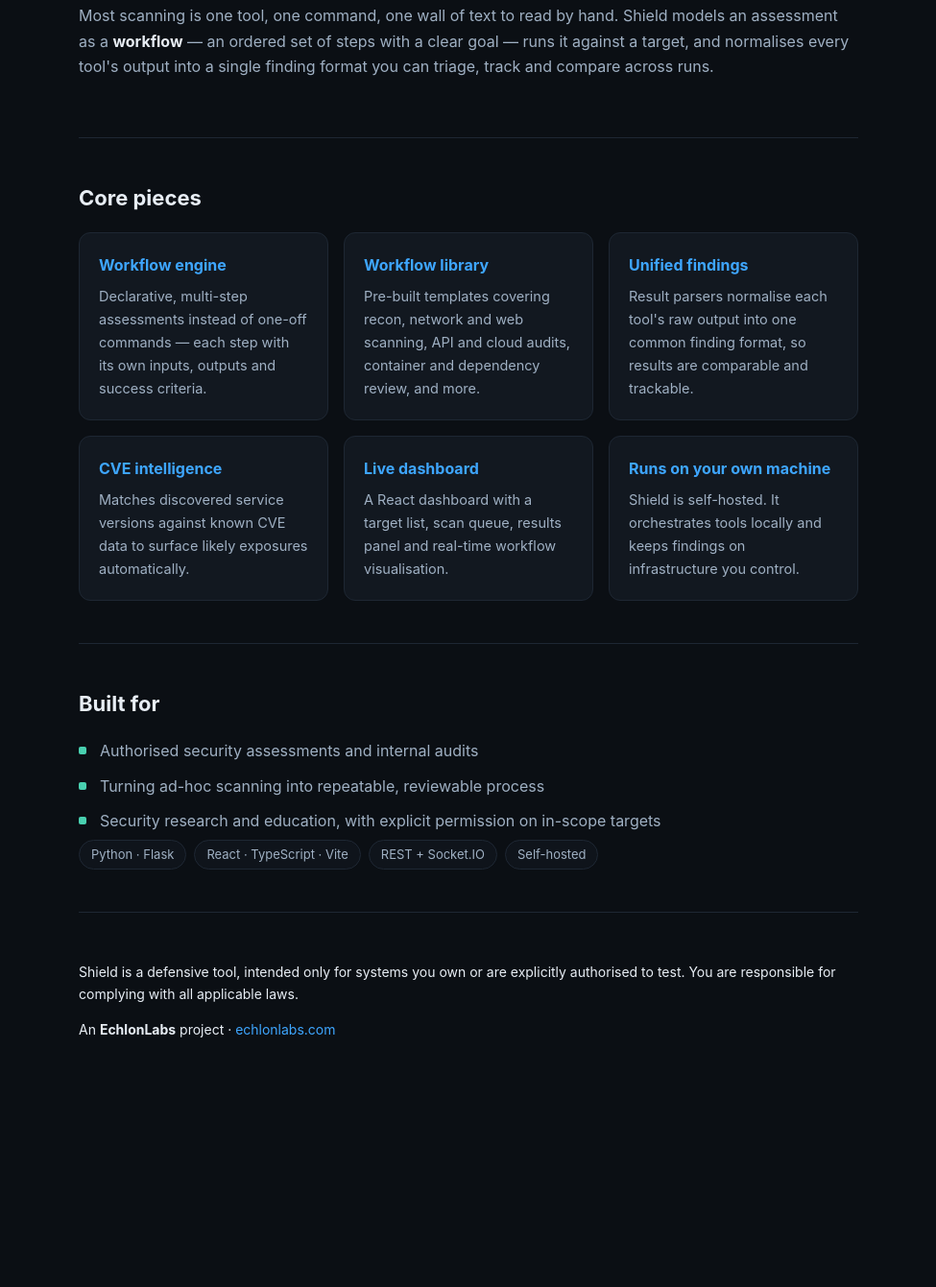
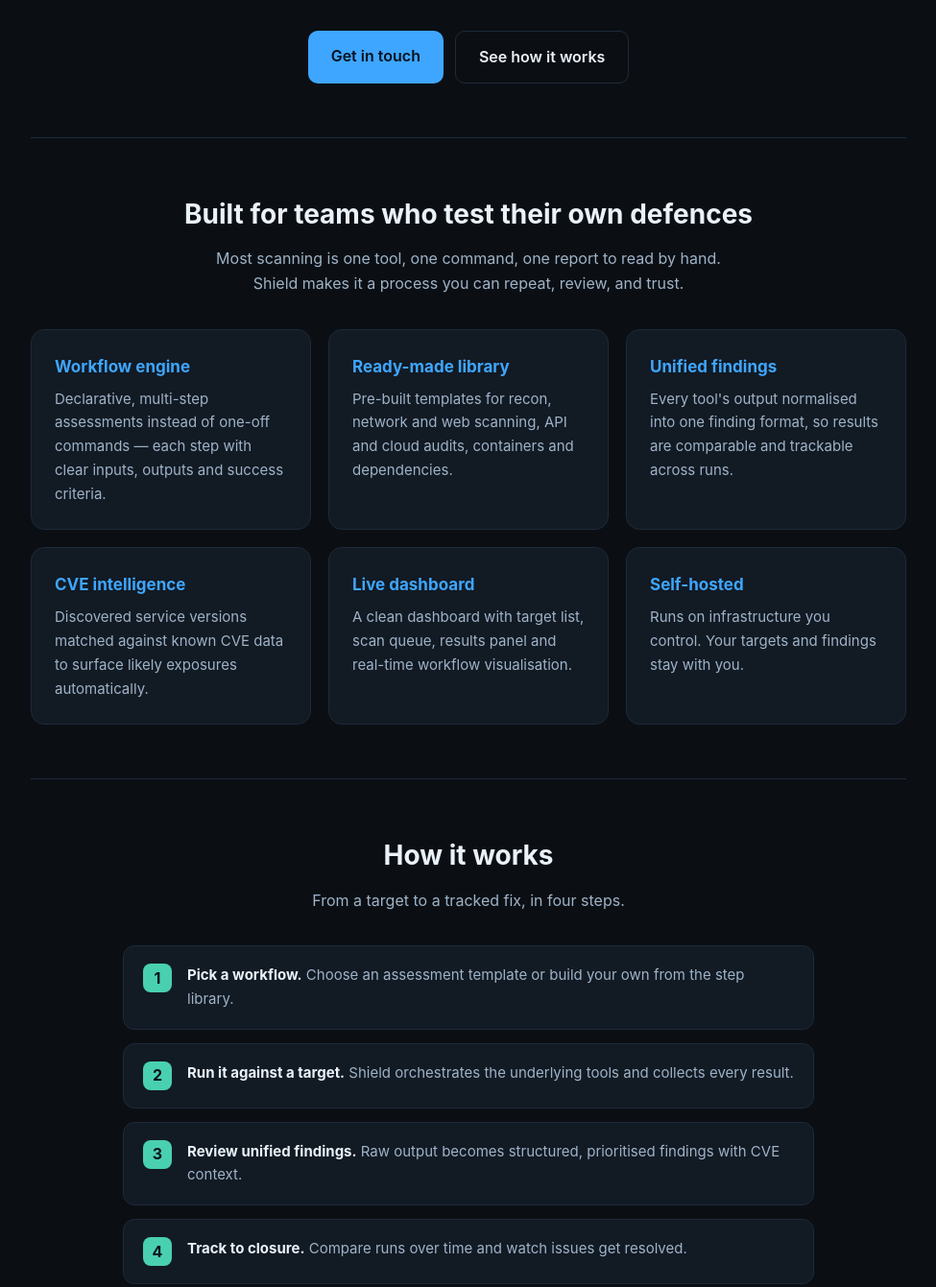
Before and after one commit to Eagle84/shield, a plain HTML site: page index.html in a window 1280 px wide. Shown: the part 405-1746 px from the top of the page at 96% size, without its empty margins (152-1127 px from the left). Before the commit the page ends 1567 px from the top, so only its background shows below. Drawn offline with Linux system fonts and the light colour scheme.

Commit message:
Marketing page with Contact section

```diff
--- a/index.html
+++ b/index.html
@@ -3,99 +3,104 @@
 <head>
 <meta charset="utf-8">
 <meta name="viewport" content="width=device-width, initial-scale=1">
-<title>Shield — defensive security workflow engine</title>
-<meta name="description" content="Shield turns raw security-tool output into structured, prioritised findings through declarative, repeatable assessment workflows.">
+<title>Shield — turn scans into decisions</title>
+<meta name="description" content="Shield is a defensive security workflow engine: it runs repeatable assessments and turns raw tool output into prioritised, trackable findings.">
 <style>
   :root{
-    --bg:#0b0f14; --panel:#121820; --line:#1e2733;
-    --ink:#e8eef5; --muted:#9fb0c3; --accent:#3ea6ff; --accent2:#49d0b0;
+    --bg:#0b0f14; --panel:#121a24; --line:#1e2a38;
+    --ink:#eaf1f8; --muted:#9fb3c7; --accent:#3ea6ff; --accent2:#49d0b0;
   }
   *{box-sizing:border-box}
+  html{scroll-behavior:smooth}
   body{margin:0;font:16px/1.65 -apple-system,BlinkMacSystemFont,"Segoe UI",Roboto,Helvetica,Arial,sans-serif;
     background:var(--bg);color:var(--ink);-webkit-font-smoothing:antialiased}
-  .wrap{max-width:860px;margin:0 auto;padding:0 24px}
-  header{padding:72px 0 40px;border-bottom:1px solid var(--line)}
-  .kicker{letter-spacing:.14em;text-transform:uppercase;font-size:12px;color:var(--accent2);margin:0 0 14px}
-  h1{font-size:44px;line-height:1.1;margin:0 0 16px;font-weight:700}
-  .lede{font-size:20px;color:var(--muted);margin:0;max-width:62ch}
-  section{padding:44px 0;border-bottom:1px solid var(--line)}
-  h2{font-size:22px;margin:0 0 18px}
-  p{color:var(--ink)}
-  .muted{color:var(--muted)}
-  .grid{display:grid;grid-template-columns:repeat(auto-fit,minmax(230px,1fr));gap:16px;margin-top:8px}
-  .card{background:var(--panel);border:1px solid var(--line);border-radius:12px;padding:20px}
-  .card h3{margin:0 0 8px;font-size:16px;color:var(--accent)}
-  .card p{margin:0;font-size:14.5px;color:var(--muted)}
-  ul.clean{list-style:none;padding:0;margin:0;display:grid;gap:10px}
-  ul.clean li{padding-left:22px;position:relative;color:var(--muted)}
-  ul.clean li::before{content:"";position:absolute;left:0;top:9px;width:8px;height:8px;border-radius:2px;background:var(--accent2)}
-  .tags{display:flex;flex-wrap:wrap;gap:8px;margin-top:6px}
-  .tag{font-size:13px;color:var(--muted);border:1px solid var(--line);border-radius:999px;padding:4px 12px;background:#0f141b}
-  footer{padding:36px 0 64px;color:var(--muted);font-size:14px}
-  footer a{color:var(--accent);text-decoration:none}
-  @media(max-width:600px){h1{font-size:34px}.lede{font-size:18px}}
+  a{color:var(--accent);text-decoration:none}
+  .wrap{max-width:960px;margin:0 auto;padding:0 24px}
+  nav{display:flex;justify-content:space-between;align-items:center;padding:22px 0;border-bottom:1px solid var(--line)}
+  nav .brand{font-weight:700;letter-spacing:.02em}
+  nav .brand span{color:var(--accent2)}
+  nav a.cta{background:var(--accent);color:#06121f;padding:9px 16px;border-radius:8px;font-weight:600}
+  header{padding:84px 0 56px;text-align:center}
+  .pill{display:inline-block;font-size:12px;letter-spacing:.14em;text-transform:uppercase;color:var(--accent2);
+    border:1px solid var(--line);border-radius:999px;padding:6px 14px;margin-bottom:22px}
+  h1{font-size:52px;line-height:1.08;margin:0 0 18px;font-weight:800}
+  .lede{font-size:21px;color:var(--muted);margin:0 auto 30px;max-width:60ch}
+  .btns{display:flex;gap:12px;justify-content:center;flex-wrap:wrap}
+  .btn{padding:13px 24px;border-radius:10px;font-weight:600}
+  .btn.primary{background:var(--accent);color:#06121f}
+  .btn.ghost{border:1px solid var(--line);color:var(--ink)}
+  section{padding:56px 0;border-top:1px solid var(--line)}
+  h2{font-size:28px;margin:0 0 10px;text-align:center}
+  .sub{color:var(--muted);text-align:center;margin:0 auto 34px;max-width:56ch}
+  .grid{display:grid;grid-template-columns:repeat(auto-fit,minmax(250px,1fr));gap:18px}
+  .card{background:var(--panel);border:1px solid var(--line);border-radius:14px;padding:24px}
+  .card h3{margin:0 0 8px;font-size:17px;color:var(--accent)}
+  .card p{margin:0;font-size:15px;color:var(--muted)}
+  .steps{counter-reset:s;max-width:720px;margin:0 auto;display:grid;gap:14px}
+  .step{display:flex;gap:16px;align-items:flex-start;background:var(--panel);border:1px solid var(--line);border-radius:12px;padding:18px 20px}
+  .step::before{counter-increment:s;content:counter(s);flex:none;width:30px;height:30px;border-radius:8px;
+    background:var(--accent2);color:#06121f;font-weight:700;display:grid;place-items:center}
+  .step p{margin:0;color:var(--muted);font-size:15px}
+  .step b{color:var(--ink)}
+  .contact{text-align:center}
+  .contact .card{max-width:560px;margin:0 auto}
+  .contact a.mail{font-size:20px;font-weight:700}
+  footer{padding:40px 0 64px;color:var(--muted);font-size:14px;text-align:center;border-top:1px solid var(--line)}
+  @media(max-width:600px){h1{font-size:38px}.lede{font-size:18px}}
 </style>
 </head>
 <body>
 <div class="wrap">
+  <nav>
+    <div class="brand">Echlon<span>Labs</span> · Shield</div>
+    <a class="cta" href="#contact">Contact us</a>
+  </nav>
+
   <header>
-    <p class="kicker">EchlonLabs · Defensive security</p>
-    <h1>Shield</h1>
-    <p class="lede">A defensive security workflow engine. Shield runs multi-step assessments as declared, repeatable workflows and turns raw tool output into structured, prioritised findings.</p>
+    <span class="pill">Defensive security</span>
+    <h1>Turn scans into decisions.</h1>
+    <p class="lede">Shield is a defensive security workflow engine. It runs your assessments as repeatable workflows and turns raw tool output into prioritised, trackable findings — so nothing gets lost in a wall of text.</p>
+    <div class="btns">
+      <a class="btn primary" href="#contact">Get in touch</a>
+      <a class="btn ghost" href="#how">See how it works</a>
+    </div>
   </header>
 
-  <section>
-    <h2>What it does</h2>
-    <p class="muted">Most scanning is one tool, one command, one wall of text to read by hand. Shield models an assessment as a <strong style="color:var(--ink)">workflow</strong> — an ordered set of steps with a clear goal — runs it against a target, and normalises every tool's output into a single finding format you can triage, track and compare across runs.</p>
-  </section>
-
-  <section>
-    <h2>Core pieces</h2>
+  <section id="what">
+    <h2>Built for teams who test their own defences</h2>
+    <p class="sub">Most scanning is one tool, one command, one report to read by hand. Shield makes it a process you can repeat, review, and trust.</p>
     <div class="grid">
-      <div class="card">
-        <h3>Workflow engine</h3>
-        <p>Declarative, multi-step assessments instead of one-off commands — each step with its own inputs, outputs and success criteria.</p>
-      </div>
-      <div class="card">
-        <h3>Workflow library</h3>
-        <p>Pre-built templates covering recon, network and web scanning, API and cloud audits, container and dependency review, and more.</p>
-      </div>
-      <div class="card">
-        <h3>Unified findings</h3>
-        <p>Result parsers normalise each tool's raw output into one common finding format, so results are comparable and trackable.</p>
-      </div>
-      <div class="card">
-        <h3>CVE intelligence</h3>
-        <p>Matches discovered service versions against known CVE data to surface likely exposures automatically.</p>
-      </div>
-      <div class="card">
-        <h3>Live dashboard</h3>
-        <p>A React dashboard with a target list, scan queue, results panel and real-time workflow visualisation.</p>
-      </div>
-      <div class="card">
-        <h3>Runs on your own machine</h3>
-        <p>Shield is self-hosted. It orchestrates tools locally and keeps findings on infrastructure you control.</p>
-      </div>
+      <div class="card"><h3>Workflow engine</h3><p>Declarative, multi-step assessments instead of one-off commands — each step with clear inputs, outputs and success criteria.</p></div>
+      <div class="card"><h3>Ready-made library</h3><p>Pre-built templates for recon, network and web scanning, API and cloud audits, containers and dependencies.</p></div>
+      <div class="card"><h3>Unified findings</h3><p>Every tool's output normalised into one finding format, so results are comparable and trackable across runs.</p></div>
+      <div class="card"><h3>CVE intelligence</h3><p>Discovered service versions matched against known CVE data to surface likely exposures automatically.</p></div>
+      <div class="card"><h3>Live dashboard</h3><p>A clean dashboard with target list, scan queue, results panel and real-time workflow visualisation.</p></div>
+      <div class="card"><h3>Self-hosted</h3><p>Runs on infrastructure you control. Your targets and findings stay with you.</p></div>
     </div>
   </section>
 
-  <section>
-    <h2>Built for</h2>
-    <ul class="clean">
-      <li>Authorised security assessments and internal audits</li>
-      <li>Turning ad-hoc scanning into repeatable, reviewable process</li>
-      <li>Security research and education, with explicit permission on in-scope targets</li>
-    </ul>
-    <div class="tags">
-      <span class="tag">Python · Flask</span>
-      <span class="tag">React · TypeScript · Vite</span>
-      <span class="tag">REST + Socket.IO</span>
-      <span class="tag">Self-hosted</span>
+  <section id="how">
+    <h2>How it works</h2>
+    <p class="sub">From a target to a tracked fix, in four steps.</p>
+    <div class="steps">
+      <div class="step"><p><b>Pick a workflow.</b> Choose an assessment template or build your own from the step library.</p></div>
+      <div class="step"><p><b>Run it against a target.</b> Shield orchestrates the underlying tools and collects every result.</p></div>
+      <div class="step"><p><b>Review unified findings.</b> Raw output becomes structured, prioritised findings with CVE context.</p></div>
+      <div class="step"><p><b>Track to closure.</b> Compare runs over time and watch issues get resolved.</p></div>
+    </div>
+  </section>
+
+  <section id="contact" class="contact">
+    <h2>Contact us</h2>
+    <p class="sub">Questions, a demo, or want to talk about your assessment process? Drop us a line.</p>
+    <div class="card">
+      <p style="margin:0 0 10px;color:var(--muted)">We'd love to hear from you.</p>
+      <a class="mail" href="mailto:shield@echlonlabs.com">shield@echlonlabs.com</a>
     </div>
   </section>
 
   <footer>
-    <p>Shield is a defensive tool, intended only for systems you own or are explicitly authorised to test. You are responsible for complying with all applicable laws.</p>
+    <p>Shield is a defensive tool, intended only for systems you own or are explicitly authorised to test.</p>
     <p>An <strong style="color:var(--ink)">EchlonLabs</strong> project · <a href="https://echlonlabs.com">echlonlabs.com</a></p>
   </footer>
 </div>
```
